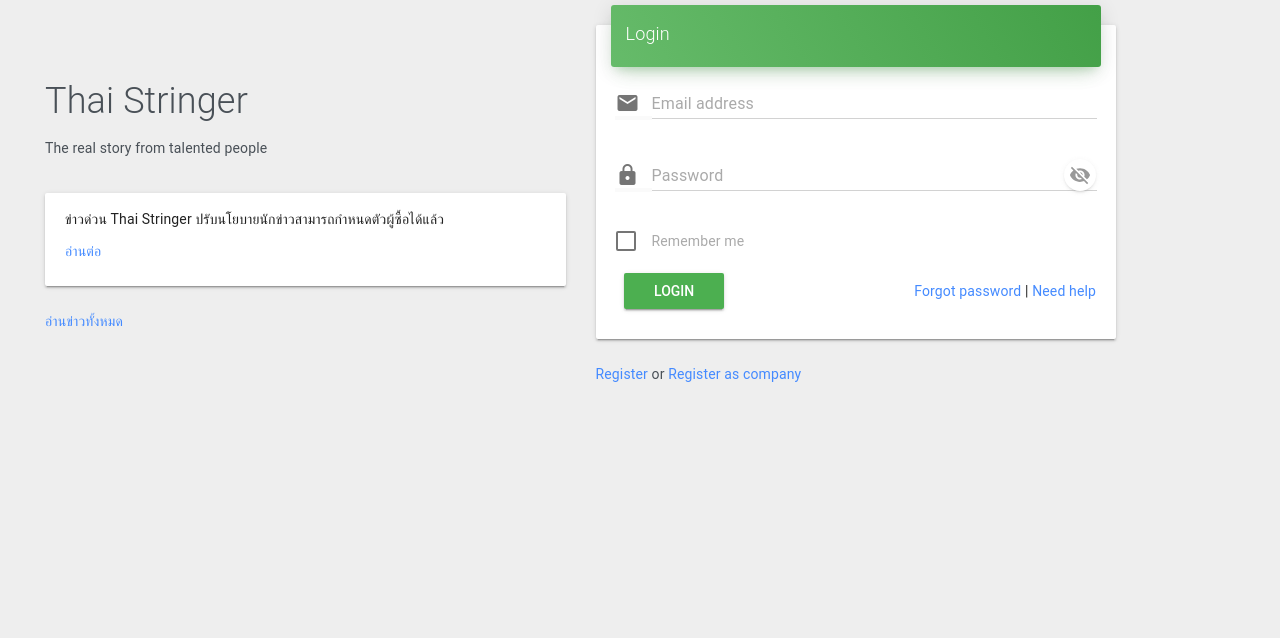
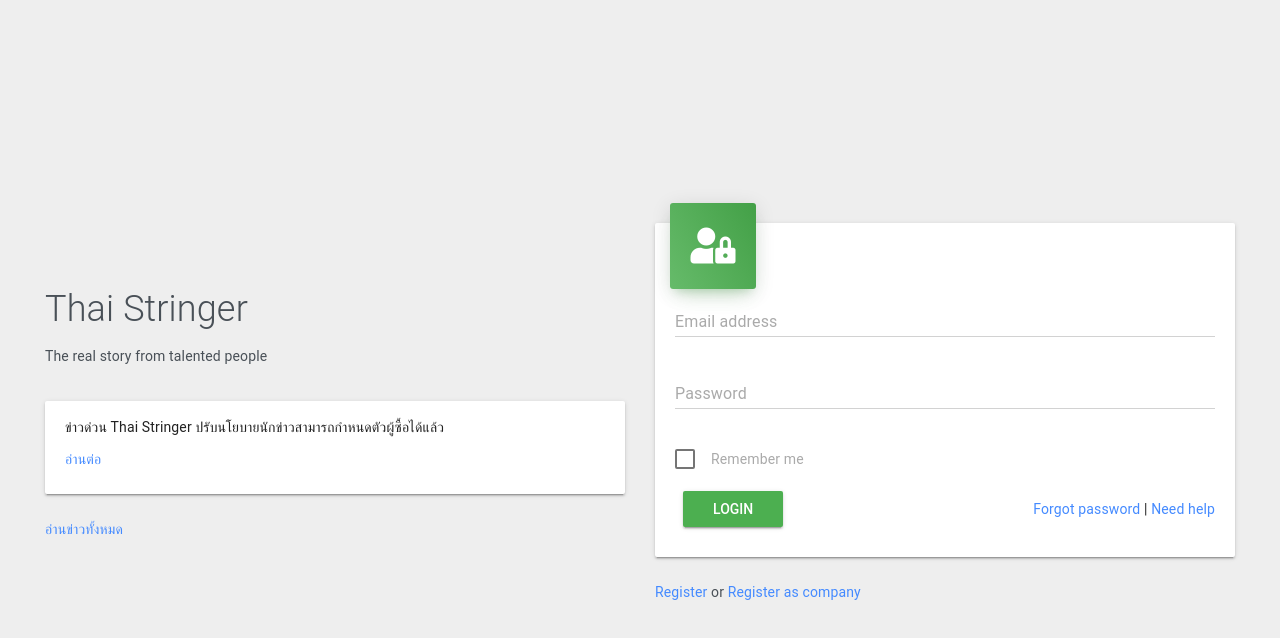
Before and after one commit to apaichon/MAM, a Nuxt app in the folder frontend/: page /Login in a window 1280 px wide. Shown: the top 638 px of the page. Built offline with nearby package versions, Linux system fonts and the light colour scheme.

Commit message:
set up login page

```diff
--- a/frontend/package.json
+++ b/frontend/package.json
@@ -15,7 +15,7 @@
     "axios": "^0.19.0",
     "chartist": "^0.11.3",
     "nuxt": "^2.0.0",
-    "vue-date-fns": "1.1.0",
+    "vue-date-fns": "^1.1.0",
     "vue-material": "^1.0.0-beta-11"
   },
   "devDependencies": {
--- a/frontend/pages/Login.vue
+++ b/frontend/pages/Login.vue
@@ -4,8 +4,7 @@
       <div class="md-layout-item md-medium-size-50 md-xsmall-size-100 md-size-50">
         <h2>Thai Stringer</h2>
         <p>The real story from talented people</p>
-
-        <md-card>
+        <md-card id="a">
           <md-card-content>
             <p>ข่าวด่วน Thai Stringer ปรับนโยบายนักข่าวสามารถกำหนดตัวผู้ซื้อได้แล้ว</p>
             <a href="/">อ่านต่อ</a>
@@ -14,18 +13,18 @@
         <a href="/">อ่านข่าวทั้งหมด</a>
       </div>
       <div class="md-layout-item md-medium-size-50 md-xsmall-size-100 md-size-50">
-        <md-card>
+        <md-card class="md-card-stats">
           <md-card-header data-background-color="green">
-            <h4 class="title">Login</h4>
+            <i class="fas fa-user-lock"></i>
           </md-card-header>
           <md-card-content>
             <md-field>
-              <md-icon>email</md-icon>
+              <!-- <md-icon>email</md-icon> -->
               <label>Email address</label>
               <md-input v-model="email" type="email" class="md-success"></md-input>
             </md-field>
-            <md-field>
-              <md-icon>lock</md-icon>
+            <md-field :md-toggle-password="false">
+              <!-- <md-icon>lock</md-icon> -->
               <label>Password</label>
               <md-input v-model="password" type="password" class="md-success"></md-input>
             </md-field>
@@ -46,11 +45,38 @@
   </div>
 </template>
 
-<style scoped>
+<script>
+export default {
+  data() {
+    return {
+      email: "",
+      password: ""
+    };
+  }
+};
+</script>
+
+<style lang="scss" scoped>
+#login {
+  position: absolute;
+  margin: auto;
+  top: 0;
+  right: 0;
+  bottom: 0;
+  left: 0;
+}
 .md-layout {
+  width: 100%;
   display: flex;
   justify-content: center;
   align-items: center;
+
+  .md-card-stats {
+    .md-card-content {
+      text-align: left;
+      margin-top: 2rem;
+    }
+  }
 }
 .btn-footer {
   display: flex;
```
Also changed, not shown: 1 other file (tests, documents, lock files or other folders).
